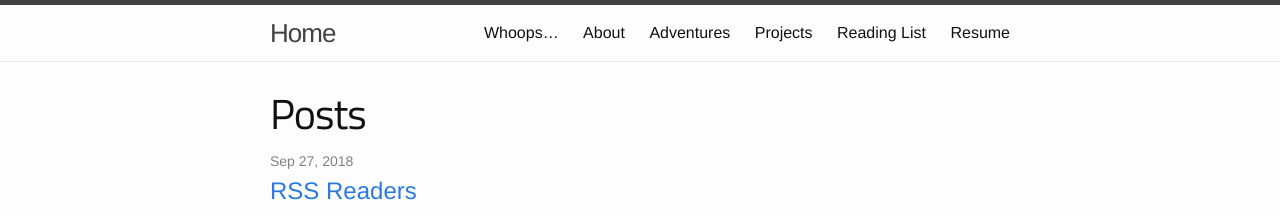
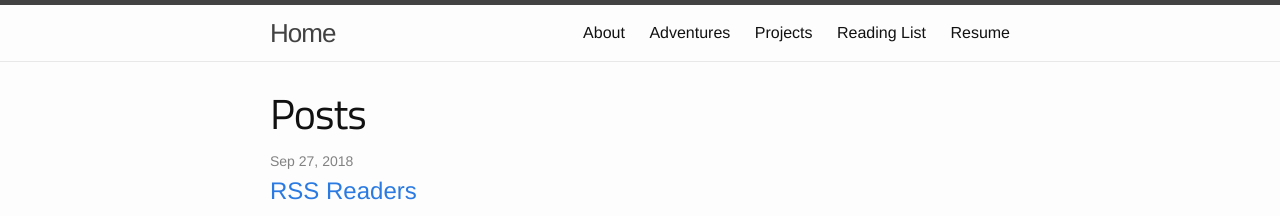
Before and after one commit to nrebhun/nrebhun.github.io, a Jekyll site: the page built from index.html, in a window 1280 px wide. Shown: the top 216 px of the page. Built offline with Jekyll 4.4.1, drawn with Linux system fonts in a browser that asks for light colours.

Commit message:
Remove 404 from header

```diff
--- a/_includes/header.html
+++ b/_includes/header.html
@@ -14,7 +14,7 @@
       <div class="trigger">
         {% for page in site.pages %}
             {% if page.title %}
-                {% if page.categories != "Invisible" %}
+                {% if page.categories[0] != "Invisible" %}
                     <a class="page-link" href="{{ page.url | prepend: site.baseurl }}">{{ page.title }}</a>
                 {% endif %}
             {% endif %}
```
